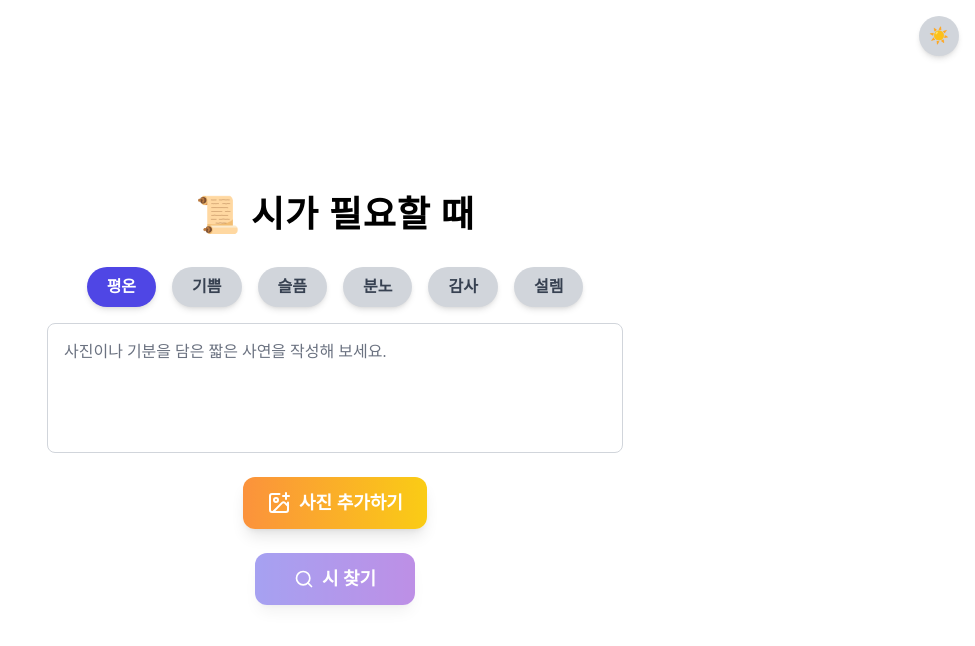
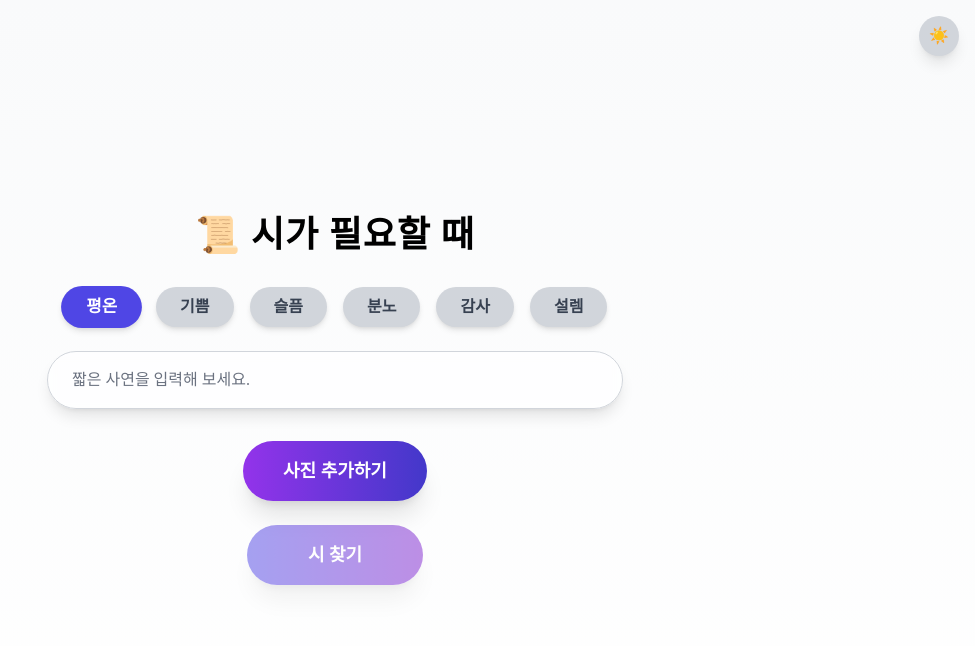
Before and after one commit to hoonchany99/photo-poem-frontend, a React (Create React App) app: page / in a window 1280 px wide. Shown: the top 646 px of the page, without its empty margins (305-1280 px from the left). Built offline with nearby package versions, Linux system fonts and the light colour scheme.

Commit message:
story + photo update

```diff
--- a/src/ResultPage.js
+++ b/src/ResultPage.js
@@ -9,28 +9,22 @@ import { ArrowLeft } from 'lucide-react';
 export default function ResultPage() {
   const location = useLocation();
   const navigate = useNavigate();
-  const { imageBase64, emotionValue } = location.state || {};
+  const { imageBase64, moodTag, story } = location.state || {}; // 수정: emotionValue → moodTag
   const { isDarkMode, toggleDarkMode } = useTheme();
 
   const [poem, setPoem] = useState({ title: '', author: '', poem: '', message: '' });
   const [loading, setLoading] = useState(true);
   const cardRef = useRef();
 
-
   useEffect(() => {
-  // 페이지 진입 시 body 배경색 적용
-  document.body.style.backgroundColor = isDarkMode ? '#111827' : '#f9fafb'; // 다크/라이트 색상
-
-  // 페이지 떠날 때 원래대로 복구
+    document.body.style.backgroundColor = isDarkMode ? '#111827' : '#f9fafb';
     return () => {
       document.body.style.backgroundColor = '';
     };
   }, [isDarkMode]);
 
-  // 동적 뷰포트 높이 상태
   const [viewportHeight, setViewportHeight] = useState(window.innerHeight);
 
-  // 뷰포트 높이 업데이트
   useEffect(() => {
     const updateHeight = () => setViewportHeight(window.innerHeight);
     window.addEventListener('resize', updateHeight);
@@ -41,7 +35,6 @@ export default function ResultPage() {
     };
   }, []);
 
-  // 응답 파싱 함수
   function parsePoemResponse(text) {
     const [title, author, ...rest] = text.split('\n');
     const restText = rest.join('\n').trim();
@@ -53,7 +46,6 @@ export default function ResultPage() {
     return { title, author, poem: poemRaw, message };
   }
 
-  // 시 본문 줄바꿈 렌더링 함수
   function renderPoemText(text) {
     return text.split('\n').map((line, idx) => (
       <p key={idx} className="mb-2 leading-relaxed select-text">
@@ -71,9 +63,12 @@ export default function ResultPage() {
     async function fetchPoem() {
       setLoading(true);
       try {
+        console.log('요청 데이터:', { imageBase64, moodTag, story });
+
         const res = await axios.post(process.env.REACT_APP_API_URL, {
   imageBase64,
-          emotionScore: emotionValue,
+  moodTag,
+  story
 });
         const parsed = parsePoemResponse(res.data.poem);
         setPoem(parsed);
@@ -84,9 +79,8 @@ export default function ResultPage() {
     }
 
     fetchPoem();
-  }, [imageBase64, emotionValue, navigate]);
+  }, [imageBase64, moodTag, story, navigate]); // 수정: emotionValue → moodTag
 
-  // 시 카드 저장
   const saveAsImage = () => {
     if (!cardRef.current) return;
     html2canvas(cardRef.current, { scale: 2 }).then((canvas) => {
@@ -108,7 +102,6 @@ export default function ResultPage() {
       exit={{ opacity: 0, scale: 0.95 }}
       transition={{ duration: 0.7, ease: 'easeOut' }}
     >
-      {/* 다크모드 토글 */}
       <div
         className="absolute top-5 right-5 cursor-pointer select-none z-50"
         onClick={toggleDarkMode}
@@ -136,7 +129,11 @@ export default function ResultPage() {
             viewBox="0 0 24 24"
           >
             <circle className="opacity-25" cx="12" cy="12" r="10" stroke="currentColor" strokeWidth="4" />
-            <path className="opacity-75" fill="currentColor" d="M4 12a8 8 0 018-8v4l3-3-3-3v4a8 8 0 01-8 8z" />
+            <path
+              className="opacity-75"
+              fill="currentColor"
+              d="M4 12a8 8 0 018-8v4l3-3-3-3v4a8 8 0 01-8 8z"
+            />
           </svg>
         </div>
       ) : (
@@ -152,20 +149,16 @@ export default function ResultPage() {
             className="w-full rounded-xl object-cover aspect-[16/9] shadow-2xl mb-12 border border-gray-300 dark:border-gray-700"
           />
 
-          {/* 시 제목 */}
           <h2 className="text-5xl font-extrabold mb-2 text-indigo-800 dark:text-indigo-300 tracking-wide text-center">
             {poem.title}
           </h2>
 
-          {/* 작가 이름 */}
           <h3 className="text-xl font-medium text-gray-500 dark:text-gray-400 mb-10 text-center">
             {poem.author}
           </h3>
 
-          {/* 시 본문 */}
           <div className="mb-10">{renderPoemText(poem.poem)}</div>
 
-          {/* 시 해설 및 감정 메시지 (양쪽 정렬) */}
           <p className="mt-12 text-lg leading-relaxed font-medium text-gray-700 dark:text-gray-300 select-text text-justify">
             {poem.message}
           </p>
@@ -179,7 +172,6 @@ export default function ResultPage() {
             </button>
           </div>
 
-          {/* 뒤로가기 버튼 (아이콘 적용) */}
           <button
             onClick={() => navigate(-1)}
             aria-label="뒤로가기"
@@ -191,7 +183,6 @@ export default function ResultPage() {
         </motion.div>
       )}
 
-      {/* 시 카드 (저장용, 반드시 숨김 X, 화면 밖 배치) */}
       <div
         ref={cardRef}
         className="absolute left-[-9999px] top-0 w-[700px] h-[900px] overflow-hidden shadow-2xl border border-gray-300 dark:border-gray-700 bg-gray-100 dark:bg-gray-900"
@@ -205,7 +196,6 @@ export default function ResultPage() {
         <div className="absolute inset-0 bg-gradient-to-b from-black/30 to-black/70"></div>
 
         <div className="relative z-10 w-full h-full flex flex-col items-center justify-center px-12 py-16 text-white font-noto">
-          {/* 앱 로고 */}
           <span className="absolute top-6 right-6 text-lg font-semibold opacity-80">
             📜 시가 필요할 때
           </span>
--- a/src/UploadPage.js
+++ b/src/UploadPage.js
@@ -1,7 +1,6 @@
 import React, { useState, useEffect } from 'react';
 import { useNavigate } from 'react-router-dom';
 import { motion } from 'framer-motion';
-import { ImagePlus, Search } from 'lucide-react';
 
 export default function UploadPage() {
   const [selectedImage, setSelectedImage] = useState(null);
@@ -17,8 +16,7 @@ export default function UploadPage() {
     if (storedMode !== null) {
       setIsDarkMode(storedMode === 'true');
     } else {
-      const prefersDark = window.matchMedia('(prefers-color-scheme: dark)').matches;
-      setIsDarkMode(prefersDark);
+      setIsDarkMode(window.matchMedia('(prefers-color-scheme: dark)').matches);
     }
   }, []);
 
@@ -38,43 +36,24 @@ export default function UploadPage() {
   };
 
   const handleGeneratePoem = () => {
-  const hasImage = typeof base64Image === 'string' && base64Image.trim() !== '';
-  const hasStory = story.trim() !== '';
-
-  if (!hasImage && !hasStory) {
+    if (!base64Image && !story.trim()) {
       alert('사진 또는 사연 중 하나는 입력해 주세요.');
       return;
     }
-
     setLoading(true);
-
-  try {
     navigate('/result', {
       state: { imageBase64: base64Image, moodTag, story },
     });
-    setLoading(false); // 페이지 이동 후 로딩 상태 해제
-  } catch (error) {
-    alert('페이지 이동에 실패했습니다.');
-    setLoading(false);
-  }
   };
 
   const moodOptions = ['평온', '기쁨', '슬픔', '분노', '감사', '설렘'];
 
   return (
-    <div
-      className={`min-h-screen p-6 transition-colors duration-500 ${
-        isDarkMode ? 'dark bg-gray-900 text-white' : 'bg-white text-black'
-      } flex flex-col items-center justify-center relative font-noto`}
-    >
-      <div
-        className="absolute top-4 right-4 cursor-pointer select-none"
-        onClick={toggleDarkMode}
-        aria-label="Toggle dark mode"
-        title="다크 모드 토글"
-      >
+    <div className={`min-h-screen p-6 ${isDarkMode ? 'dark bg-gray-900 text-white' : 'bg-gradient-to-b from-gray-50 to-white text-black'} flex flex-col items-center justify-center relative font-noto`}>
+      {/* 다크모드 토글 */}
+      <div className="absolute top-4 right-4 cursor-pointer select-none" onClick={toggleDarkMode} title="다크 모드 토글">
         <motion.div
-          className="w-10 h-10 flex items-center justify-center rounded-full bg-gray-300 dark:bg-gray-700 shadow-md"
+          className="w-10 h-10 flex items-center justify-center rounded-full bg-gray-300 dark:bg-gray-700 shadow-lg"
           whileTap={{ scale: 0.85 }}
           transition={{ type: 'spring', stiffness: 500, damping: 30 }}
         >
@@ -82,20 +61,16 @@ const handleGeneratePoem = () => {
         </motion.div>
       </div>
 
-      <h1 className="text-4xl font-semibold font-noto tracking-wide mb-8 text-center">
-        📜 시가 필요할 때
-      </h1>
+      <h1 className="text-4xl font-semibold mb-8 text-center tracking-wide">📜 시가 필요할 때</h1>
 
-      {/* 기분 태그 선택 UI */}
-      <div className="w-full max-w-xl mb-4 flex justify-center space-x-4">
-        {moodOptions.map((mood) => (
+      {/* 기분 태그 */}
+      <div className="w-full max-w-xl mb-6 flex justify-center flex-wrap gap-4">
+        {moodOptions.map(mood => (
           <button
             key={mood}
             onClick={() => setMoodTag(mood)}
-            className={`px-5 py-2 rounded-full font-semibold shadow-md transition ${
-              moodTag === mood
-                ? 'bg-indigo-600 text-white'
-                : 'bg-gray-300 dark:bg-gray-700 text-gray-700 dark:text-gray-300'
+            className={`px-6 py-2 rounded-3xl font-semibold shadow-md transition-all duration-300 ${
+              moodTag === mood ? 'bg-indigo-600 text-white scale-105' : 'bg-gray-300 dark:bg-gray-700 text-gray-700 dark:text-gray-300 hover:scale-105'
             }`}
           >
             {mood}
@@ -103,77 +78,49 @@ const handleGeneratePoem = () => {
         ))}
       </div>
 
-      {/* 사연 쓰기 */}
-      <textarea
-        placeholder="사진이나 기분을 담은 짧은 사연을 작성해 보세요."
+      {/* 사연 입력 (고급 검색창 스타일) */}
+      <div className="w-full max-w-xl mb-8">
+        <input
+          type="text"
+          placeholder="짧은 사연을 입력해 보세요."
           value={story}
           onChange={(e) => setStory(e.target.value)}
-        className={`w-full max-w-xl mb-6 p-4 rounded-lg border ${
-          isDarkMode
-            ? 'border-gray-600 bg-gray-800 text-white placeholder-gray-400'
-            : 'border-gray-300 bg-white text-black placeholder-gray-500'
-        } resize-none font-noto focus:outline-none focus:ring-2 focus:ring-indigo-500 transition`}
-        rows={4}
+          className={`w-full py-4 pl-6 pr-6 rounded-full border shadow-lg backdrop-blur-sm bg-white/70 dark:bg-gray-800/70 font-noto focus:outline-none focus:ring-4 focus:ring-indigo-400 transition-all
+            ${isDarkMode ? 'border-gray-600 text-white placeholder-gray-400' : 'border-gray-300 text-black placeholder-gray-500'}
+          `}
         />
+      </div>
 
-      {/* 사진 추가하기 버튼 - 세련된 오렌지/옐로우 컬러 */}
-      <input
-        type="file"
-        accept="image/*"
-        id="file-upload"
-        onChange={handleFileChange}
-        className="hidden"
-      />
+      {/* 사진 업로드 */}
+      <input type="file" accept="image/*" id="file-upload" onChange={handleFileChange} className="hidden" />
       <label
         htmlFor="file-upload"
-        className="cursor-pointer mb-6 inline-flex items-center space-x-2 bg-gradient-to-r from-orange-400 to-yellow-400 hover:from-orange-500 hover:to-yellow-500 px-6 py-3 rounded-xl text-white font-semibold shadow-lg transition text-lg select-none"
+        className="cursor-pointer mb-6 inline-block bg-gradient-to-r from-purple-600 to-indigo-700 hover:from-purple-700 hover:to-indigo-800 px-10 py-4 rounded-full text-white font-semibold shadow-xl transition text-lg"
       >
-        <ImagePlus size={24} />
-        <span>사진 추가하기</span>
+        사진 추가하기
       </label>
 
       {selectedImage && (
         <img
           src={selectedImage}
           alt="Selected"
-          className="w-full max-w-xl mb-8 rounded-lg shadow-lg object-contain"
+          className="w-full max-w-xl mb-8 rounded-2xl shadow-2xl object-contain"
         />
       )}
 
-      {/* 시 찾기 버튼 - 세련된 퍼플/인디고 컬러 */}
+      {/* 시 찾기 버튼 */}
       <button
         onClick={handleGeneratePoem}
         disabled={loading || (!base64Image && !story.trim())}
-        className={`w-40 py-3 rounded-xl font-semibold text-white shadow-lg transition flex items-center justify-center space-x-2
-          bg-gradient-to-r from-indigo-600 to-purple-700 hover:from-indigo-700 hover:to-purple-800
-          disabled:opacity-50 disabled:cursor-not-allowed text-lg`}
+        className="w-44 py-4 rounded-full font-semibold text-white shadow-xl transition bg-gradient-to-r from-indigo-600 to-purple-700 hover:from-indigo-700 hover:to-purple-800 disabled:opacity-50 disabled:cursor-not-allowed text-lg"
       >
         {loading ? (
-          <svg
-            className="animate-spin h-6 w-6 text-white"
-            xmlns="http://www.w3.org/2000/svg"
-            fill="none"
-            viewBox="0 0 24 24"
-          >
-            <circle
-              className="opacity-25"
-              cx="12"
-              cy="12"
-              r="10"
-              stroke="currentColor"
-              strokeWidth="4"
-            />
-            <path
-              className="opacity-75"
-              fill="currentColor"
-              d="M4 12a8 8 0 018-8v4l3-3-3-3v4a8 8 0 01-8 8z"
-            />
+          <svg className="animate-spin h-6 w-6 mx-auto text-white" xmlns="http://www.w3.org/2000/svg" fill="none" viewBox="0 0 24 24">
+            <circle className="opacity-25" cx="12" cy="12" r="10" stroke="currentColor" strokeWidth="4" />
+            <path className="opacity-75" fill="currentColor" d="M4 12a8 8 0 018-8v4l3-3-3-3v4a8 8 0 01-8 8z" />
           </svg>
         ) : (
-          <>
-            <Search size={20} />
-            <span>시 찾기</span>
-          </>
+          '시 찾기'
         )}
       </button>
     </div>
```
Also changed, not shown: 1 other file (tests, documents, lock files or other folders). Lines whose indentation alone changed are shown as unchanged.
